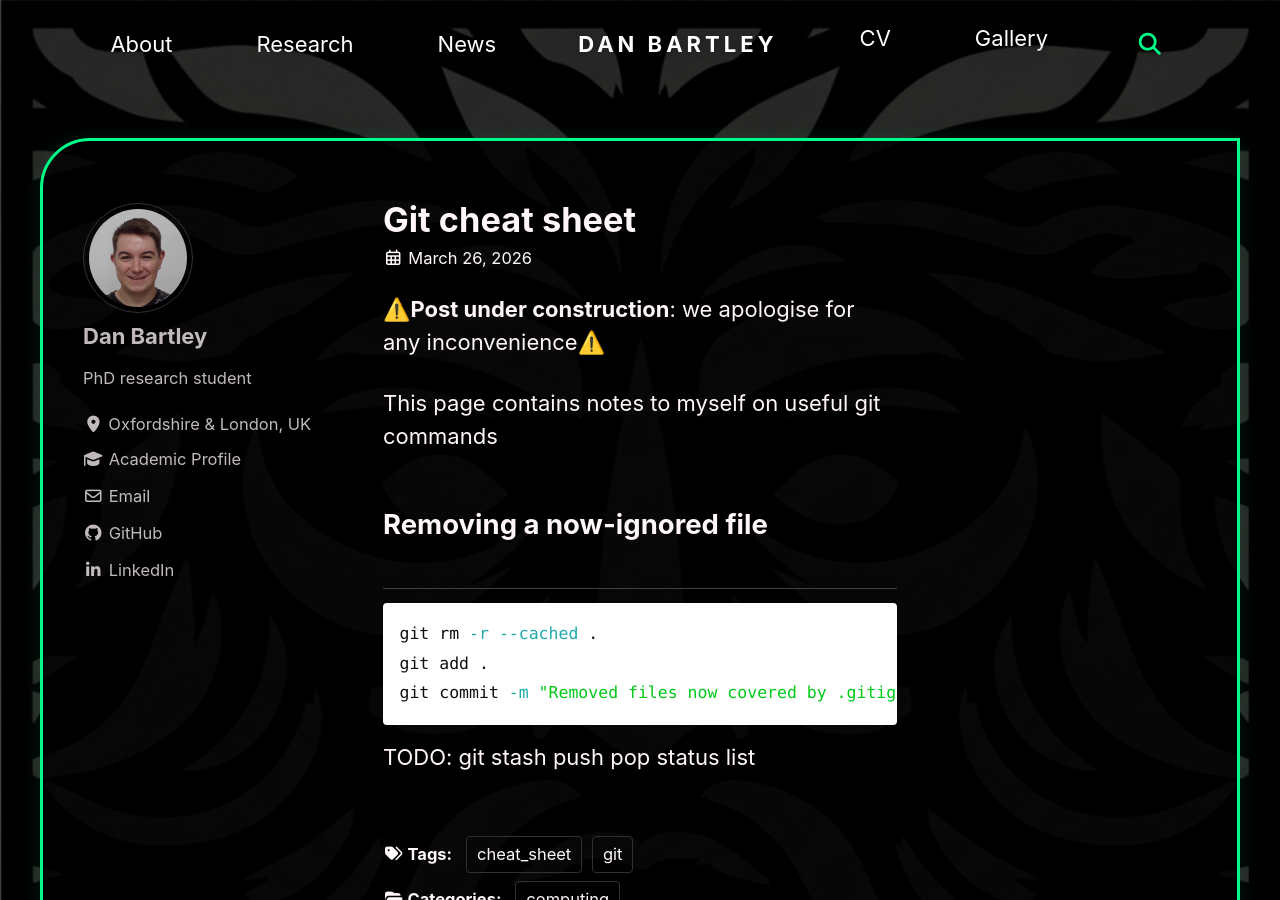
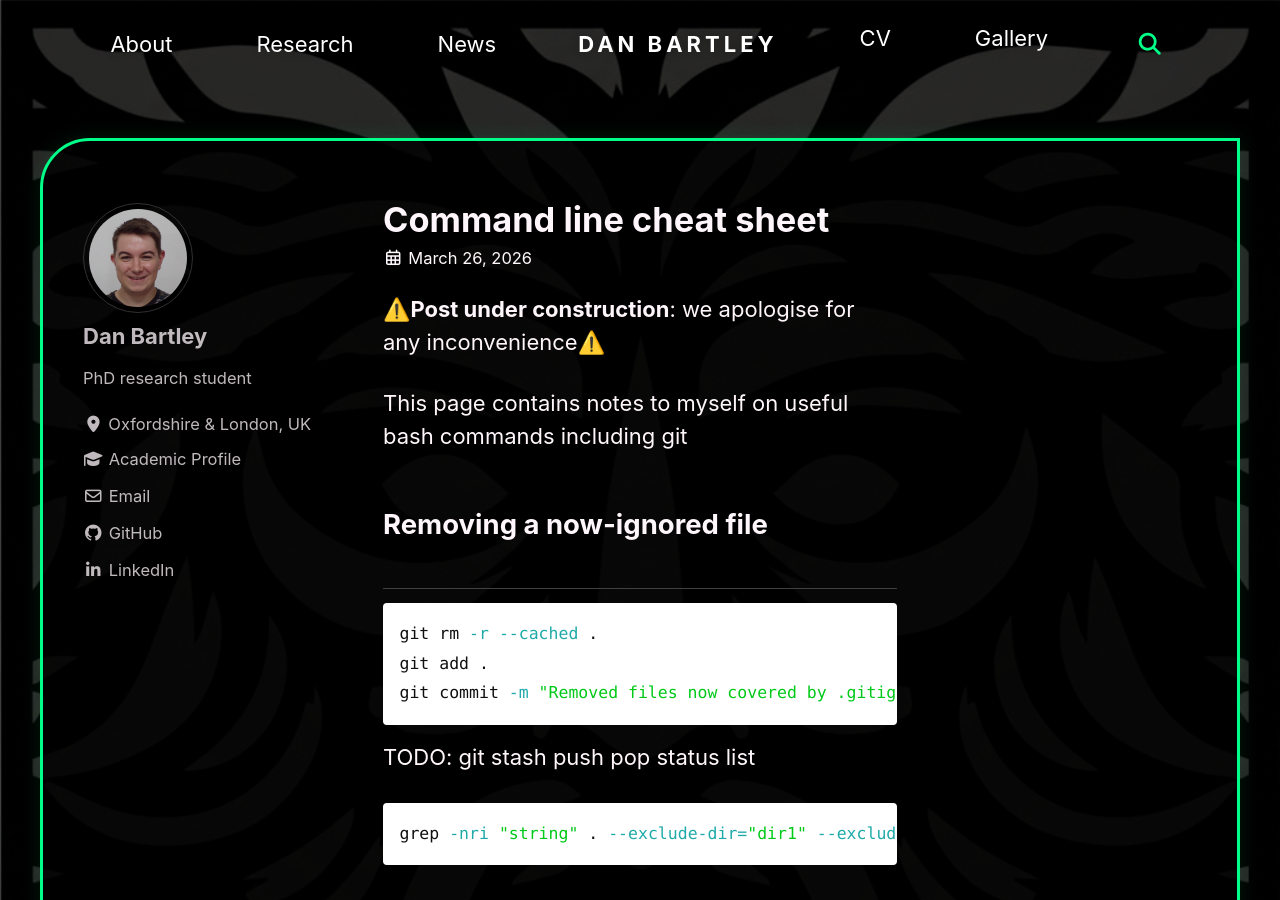
Before and after one commit to dpb-hydro/dpb-hydro.github.io, a Jekyll site: the page built from _posts/2026-03-25-bash.md, in a window 1280 px wide and 900 px high. Built offline with Jekyll 4.4.1, drawn with Linux system fonts in a browser that asks for light colours; cached includes are drawn as plain includes.

Commit message:
Added bash cheat sheet update

````diff
--- a/_posts/2026-03-25-bash.md
+++ b/_posts/2026-03-25-bash.md
@@ -1,6 +1,6 @@
 ---
 layout: single
-title: "Git cheat sheet"
+title: "Command line cheat sheet"
 date: 2026-03-26 13:16:00 +0000
 last_modified_at: 2026-03-26 13:16:00 +0000
 categories: computing
@@ -9,7 +9,7 @@ tags: git cheat_sheet
 
 ⚠️**Post under construction**: we apologise for any inconvenience⚠️
 
-This page contains notes to myself on useful git commands
+This page contains notes to myself on useful bash commands including git
 
 ## Removing a now-ignored file
 
@@ -20,3 +20,7 @@ git commit -m "Removed files now covered by .gitignore"
 ```
 
 TODO: git stash push pop status list
+
+```bash
+grep -nri "string" . --exclude-dir="dir1" --exclude-dir="dir2"
+```
````
